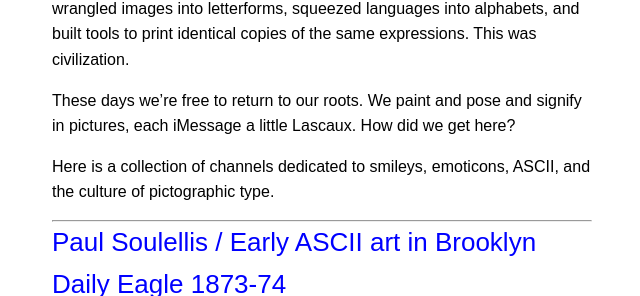
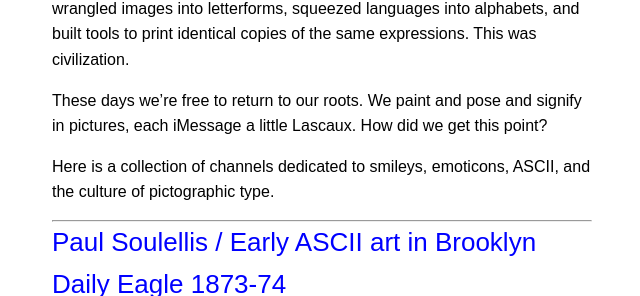
Before and after one commit to aredotna/building, a Jekyll site: the page built from _posts/2018-09-20-before-emoji.markdown, in a window 1280 px wide, cut to the strip 714-1010 px from the top of the page. Shown: the whole strip, without its empty margins (318-958 px from the left). Built offline with Jekyll 4.4.1, drawn with Linux system fonts in a browser that asks for light colours.

Commit message:
Update 2018-09-20-before-emoji.markdown

```diff
--- a/_posts/2018-09-20-before-emoji.markdown
+++ b/_posts/2018-09-20-before-emoji.markdown
@@ -17,7 +17,7 @@ description: "A collection of channels on the origins of digital pictograms."
 
 It's easy to forget that people communicate naturally in images. If GIFs, memes, and filters feel like new forms of expression, maybe it's simply because words have won the day for millions of days running. Our forebears wrangled images into letterforms, squeezed languages into alphabets, and built tools to print identical copies of the same expressions. This was civilization.
 
-These days we're free to return to our roots. We paint and pose and signify in pictures, each iMessage a little Lascaux. How did we get here?
+These days we're free to return to our roots. We paint and pose and signify in pictures, each iMessage a little Lascaux. How did we get this point?
 
 Here is a collection of channels dedicated to smileys, emoticons, ASCII, and the culture of pictographic type.
 
```
